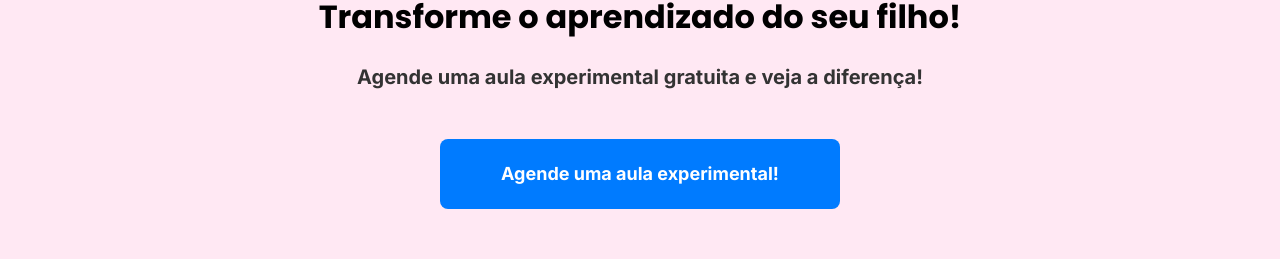
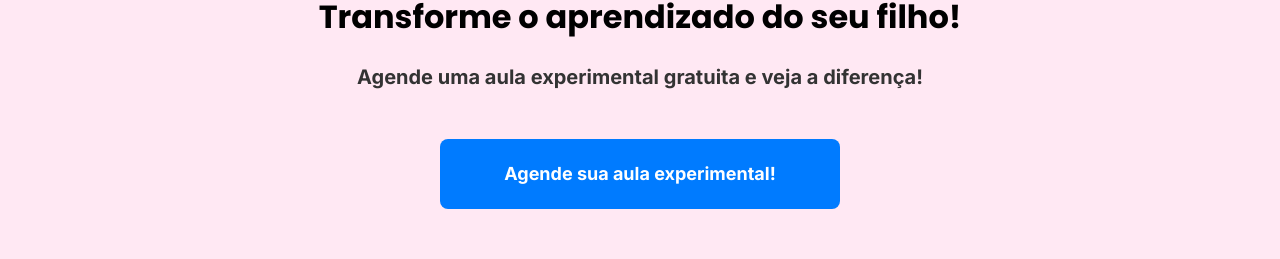
Before and after one commit to Israel-ops-cmd/prof-helo, a React (Vite) app: page / in a window 1280 px wide. Shown: the part 1390-1649 px from the top of the page. Built offline with nearby package versions, Linux system fonts and the light colour scheme.

Commit message:
ajustando actions

```diff
--- a/src/components/Action/Action.jsx
+++ b/src/components/Action/Action.jsx
@@ -11,7 +11,7 @@ function Action() {
                 rel="noopener noreferrer"
                 style={{ textDecoration: "none" }}
             >
-                <button className="aperty">Agende uma aula experimental!</button>
+                <button className="aperty">Agende sua aula experimental!</button>
             </a>
         </div>
     )
```
